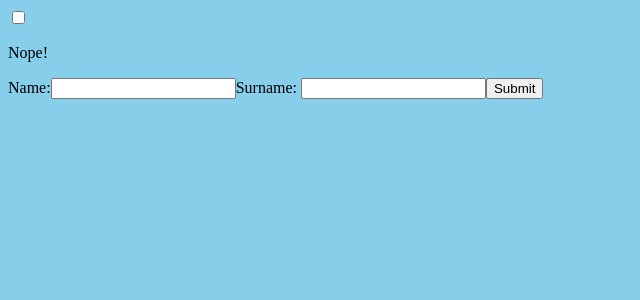
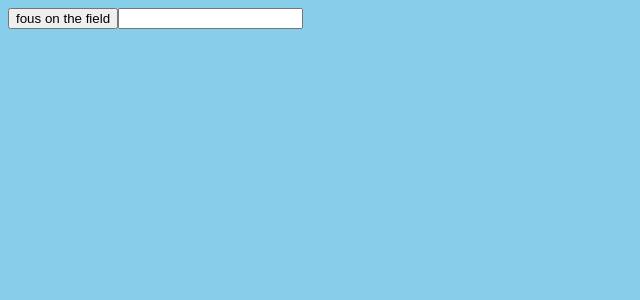
Before and after one commit to nwabimady/react-course, a React (Create React App) app: page / in a window 1280 px wide. Shown: the top 300 px of the page, without its empty margins (0-640 px from the left). Built offline with nearby package versions, Linux system fonts and the light colour scheme; the HTML template or start-up script is replaced by a standard one.

Commit message:
Ref Hook

```diff
--- a/src/App.jsx
+++ b/src/App.jsx
@@ -1,11 +1,11 @@
 import React from "react";
 import "./components/global.css";
-import { HelloContext } from "./components/hello-context";
+import { HelloRef } from "./components/hello-ref";
 
 export function App() {
   return (
     <>
-      <HelloContext></HelloContext>
+      <HelloRef></HelloRef>
     </>
   );
 }
--- /dev/null
+++ b/src/components/hello-ref.jsx
@@ -0,0 +1,22 @@
+import { useRef } from "react";
+
+export const HelloRef = () => {
+  const inputRef = useRef();
+  const customValueRef = useRef("");
+
+  const clickHandler = () => {
+    inputRef.current.focus();
+    alert(customValueRef.current);
+  };
+
+  const changeHandler = (event) => {
+    customValueRef.current = event.target.value;
+  };
+
+  return (
+    <>
+      <button onClick={clickHandler}>fous on the field</button>
+      <input onchange={changeHandler} ref={inputRef} type="text" />
+    </>
+  );
+};
```
